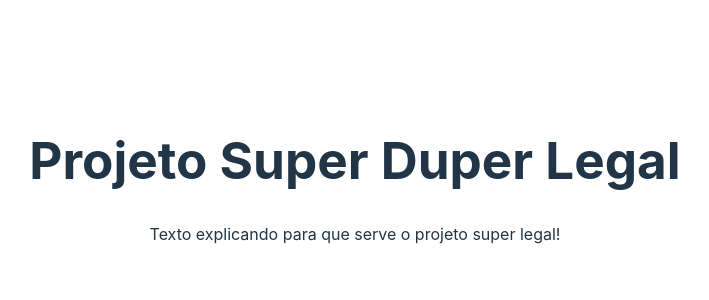
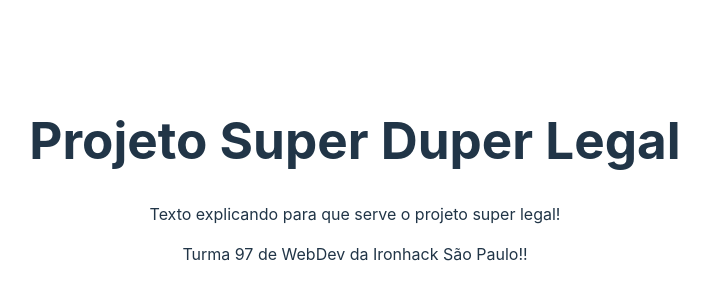
Before and after one commit to Ironhack-SAO-PTWD-Jan-2023/gitflow, a React (Vite) app: page / in a window 1280 px wide. Shown: the part 220-520 px from the top of the page, without its empty margins (285-994 px from the left). Built offline with nearby package versions, Linux system fonts and the light colour scheme.

Commit message:
Componente Footer criado

```diff
--- a/src/App.jsx
+++ b/src/App.jsx
@@ -1,16 +1,20 @@
 import { useState } from 'react'
 import reactLogo from './assets/react.svg'
 import viteLogo from '/vite.svg'
+import Footer from './components/Footer'
 import './App.css'
 
 function App() {
-  const [count, setCount] = useState(0)
+
 
   return (
     <div className="App">
       <h1>Projeto Super Duper Legal</h1>
 
       <p>Texto explicando para que serve o projeto super legal!</p>
+     <Footer/>
+
+
     </div>
   )
 }
--- /dev/null
+++ b/src/components/Footer.jsx
@@ -0,0 +1,12 @@
+const Footer = () => {
+
+    return (
+
+        <p> Turma 97 de WebDev da Ironhack São Paulo!! </p>
+
+    )
+
+
+    }
+
+    export default Footer;
```
Also changed, not shown: 1 other file (tests, documents, lock files or other folders).
